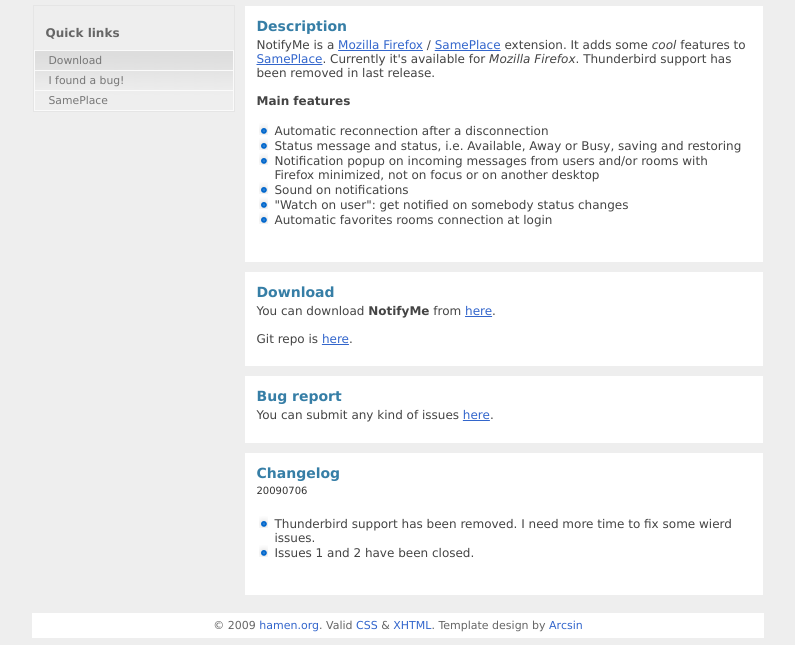
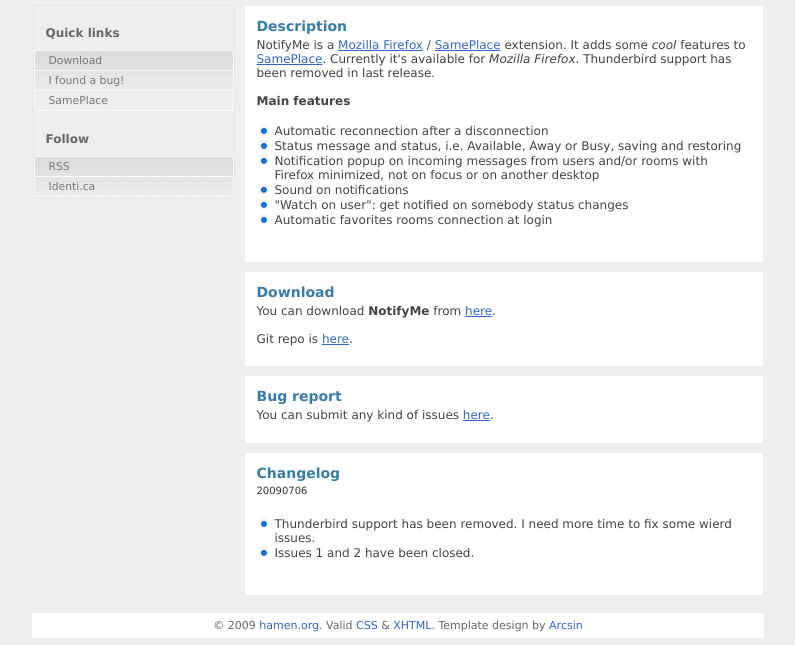
Before and after one commit to hamen/notifyme, a plain HTML site: page index.html in a window 1280 px wide. Shown: the part 167-812 px from the top of the page, without its empty margins (242-1037 px from the left). Drawn offline with Linux system fonts and the light colour scheme.

Commit message:
New sidebar added: RSS and Identi.ca links

```diff
--- a/index.html
+++ b/index.html
@@ -78,7 +78,6 @@
 	    </div>
 	  </div>
 	  <div class="sidenav">
-
 	    <h1>Quick links</h1>
 	    <ul>
 	      <li><a href="http://hamen.homelinux.org/notifyme/devel/notifyme-devel.xpi">Download</a></li>
@@ -86,6 +85,11 @@
 		  found a bug!</a></li>
 	      <li><a href="http://sameplace.cc/">SamePlace</a></li>
 	    </ul>
+	     <h1>Follow</h1>
+	      <ul>
+		<li><a href="https://identi.ca/api/statuses/friends_timeline/notifyme.rss">RSS</a></li>
+		<li><a href="http://identi.ca/notifyme/">Identi.ca</a></li>
+	      </ul>
 	  </div>
 
 	  <div class="clearer"><span></span></div>
```
